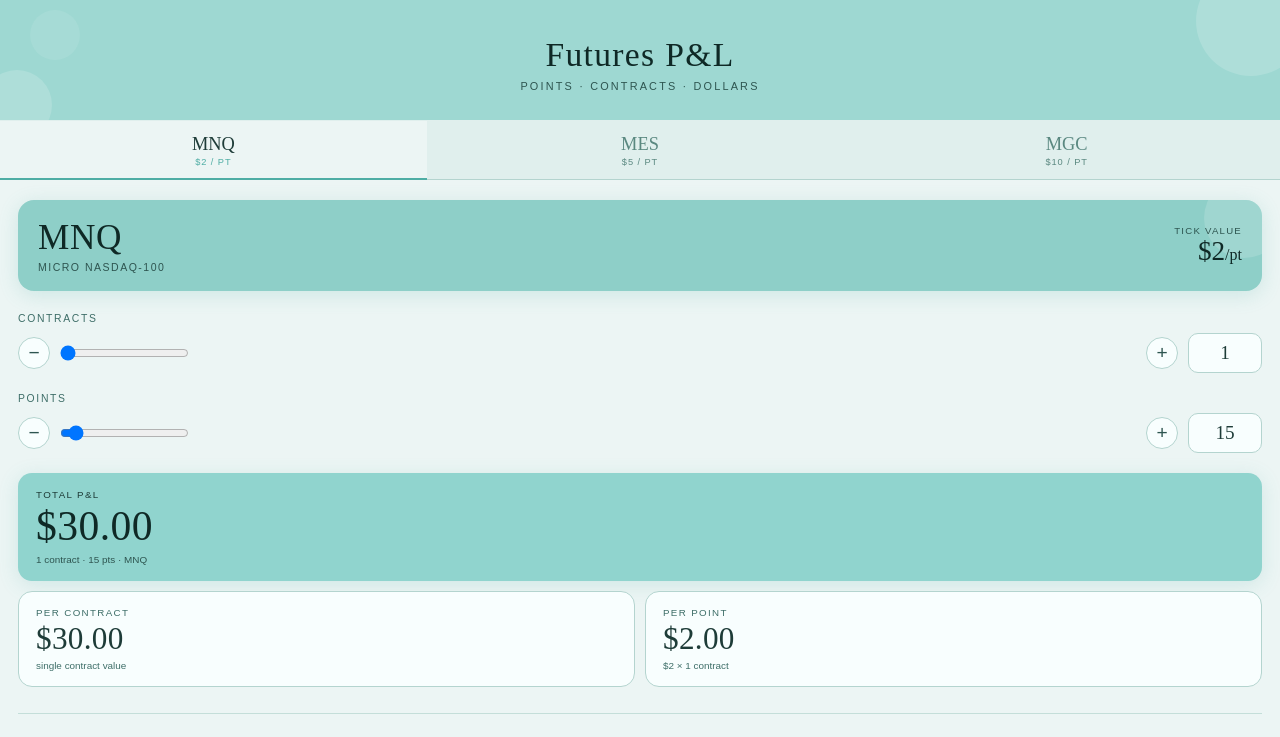
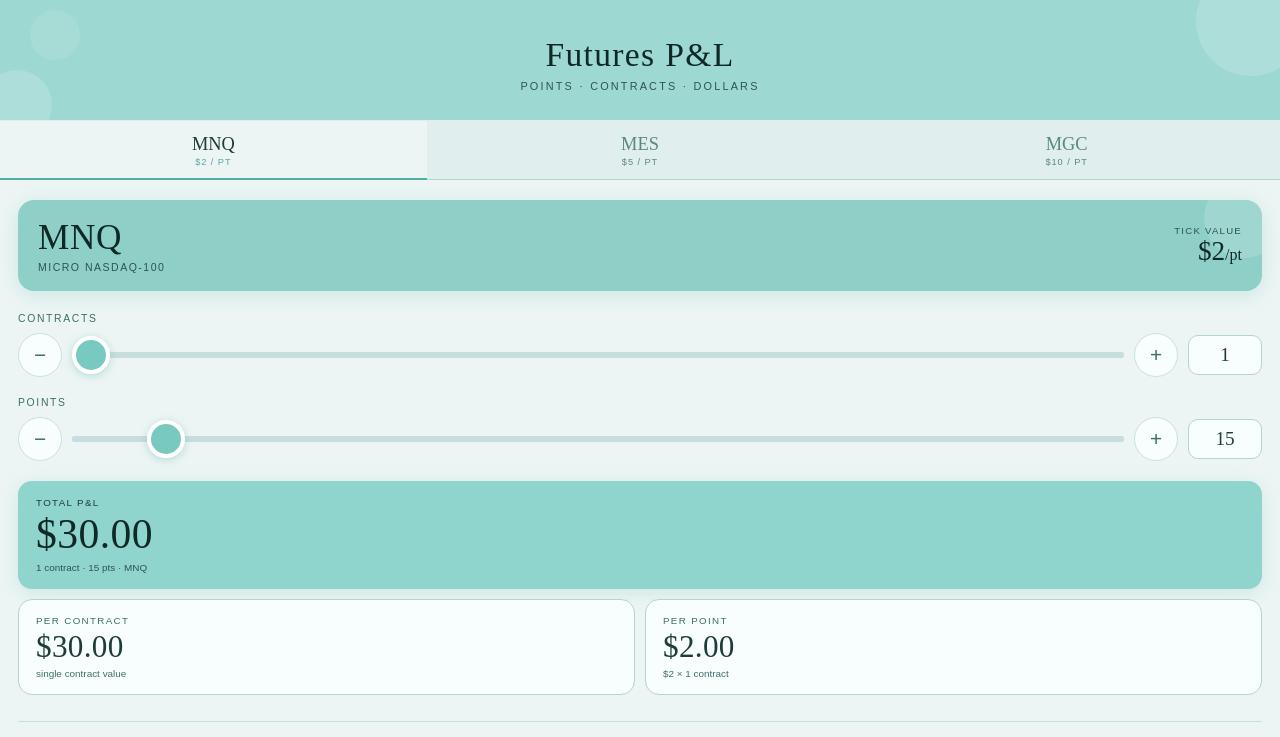
Before and after one commit to kingkd4/Futures-pricechart, a plain HTML site: page index.html in a window 1280 px wide. Shown: the top 737 px of the page. Drawn offline with Linux system fonts and the light colour scheme.

Commit message:
Update index.html

```diff
--- a/index.html
+++ b/index.html
@@ -197,14 +197,14 @@
 
 /* ── +/- BUTTONS ── */
 .pm-btn {
-width: 32px;
-height: 32px;
-min-width: 32px;
+  width: 44px;
+  height: 44px;
+  min-width: 44px;
   border-radius: 50%;
-border: 1.5px solid #B4D4CF;
+  border: 1.5px solid #C8E2DE;
   background-color: #F8FEFE;
-color: #2E5550;
-font-size: 1.2rem;
+  color: #3E6E68;
+  font-size: 1.3rem;
   line-height: 1;
   display: -webkit-flex;
   display: flex;
@@ -223,17 +223,66 @@
   border-color: #78C9C0;
 }
 
-/* ── RANGE SLIDER — fully Safari-safe ── */
+/* ── RANGE SLIDER ── */
 .range-wrap {
   -webkit-flex: 1;
   flex: 1;
   position: relative;
-height: 32px;
+  height: 44px;
   display: -webkit-flex;
   display: flex;
   -webkit-align-items: center;
   align-items: center;
 }
+
+input[type="range"] {
+  -webkit-appearance: none;
+  appearance: none;
+  width: 100%;
+  height: 6px;
+  border-radius: 6px;
+  background-color: #C8DDE0;
+  outline: none;
+  cursor: pointer;
+  border: none;
+  padding: 0;
+}
+
+input[type="range"]::-webkit-slider-runnable-track {
+  height: 6px;
+  border-radius: 6px;
+  background-color: #C8DDE0;
+}
+
+input[type="range"]::-webkit-slider-thumb {
+  -webkit-appearance: none;
+  appearance: none;
+  width: 38px;
+  height: 38px;
+  border-radius: 50%;
+  background-color: #78C9C0;
+  border: 4px solid #FFFFFF;
+  box-shadow: 0 2px 8px rgba(78,173,164,0.35);
+  cursor: pointer;
+  margin-top: -16px;
+}
+
+input[type="range"]::-moz-range-track {
+  height: 6px;
+  border-radius: 6px;
+  background-color: #C8DDE0;
+  border: none;
+}
+input[type="range"]::-moz-range-thumb {
+  width: 38px;
+  height: 38px;
+  border-radius: 50%;
+  background-color: #78C9C0;
+  border: 4px solid #FFFFFF;
+  box-shadow: 0 2px 8px rgba(78,173,164,0.35);
+  cursor: pointer;
+}
+
 
 /* The track background uses a plain solid color — Safari handles this reliably */
 input[type=“range”] {
```
Lines whose indentation alone changed are shown as unchanged.
